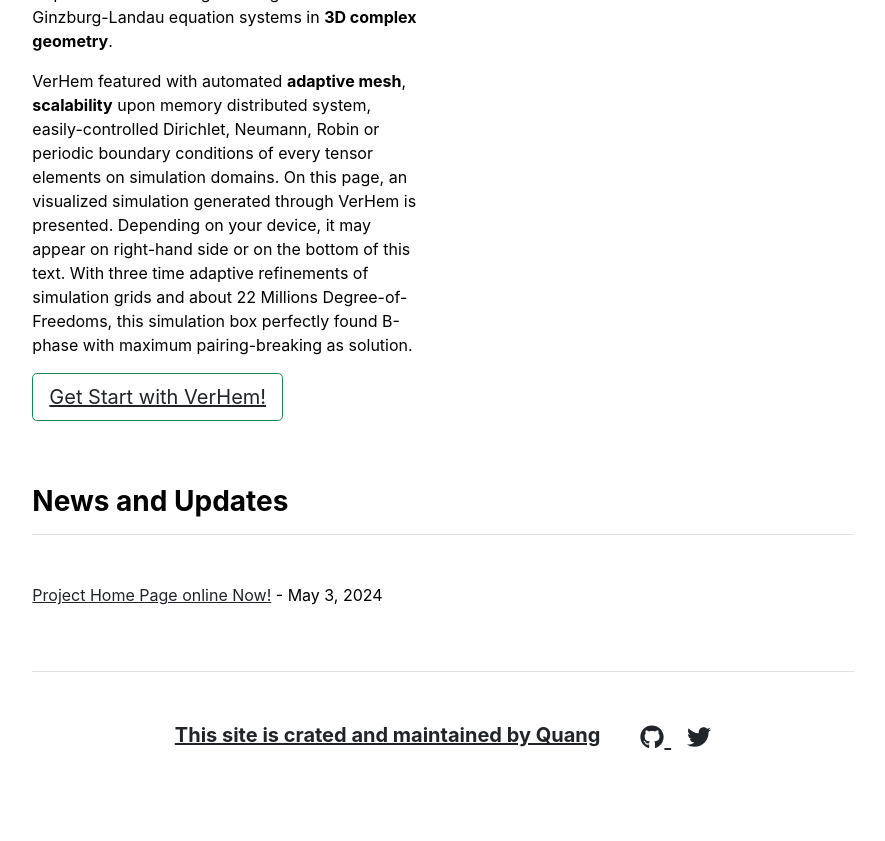
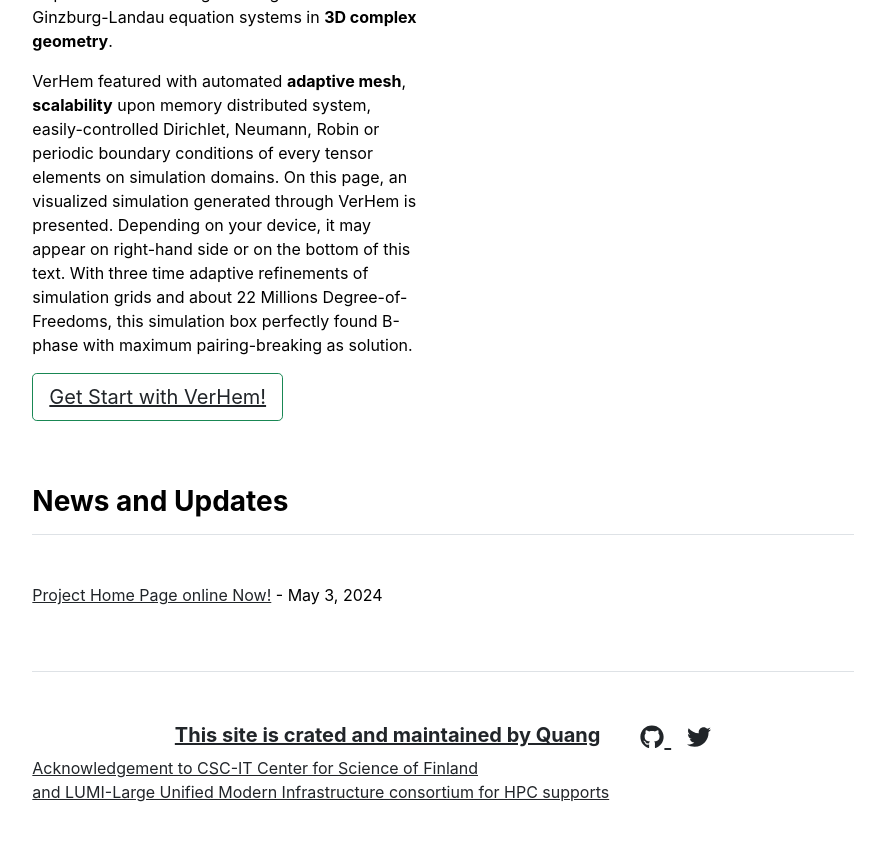
Before and after one commit to VerHem/VerHem.github.io, a Jekyll site: the page built from index.md, in a window 1280 px wide and 900 px high, scrolled down 1062 px. Shown: the top 841 px of the window, without its empty margins (197-1082 px from the left). Built offline with Jekyll 4.4.1, drawn with Linux system fonts in a browser that asks for light colours.

Commit message:
change footer info

```diff
--- a/_includes/footer.html
+++ b/_includes/footer.html
@@ -13,7 +13,15 @@
             </a>
           {% endfor %}
         </div>
-  </div>
+    </div>
+    </div class="row justify-content-md-center">
+       <div class="col col-md-auto">
+         <a href="https://www.csc.fi" >Acknowledgement to CSC-IT Center for Science of Finland</a>
+       </div>
+       <div class="col col-md-auto">
+        <a href="https://www.lumi-supercomputer.eu" >and LUMI-Large Unified Modern Infrastructure consortium for HPC supports</a>
+      </div>
+    </div>
 
 
     <!--<a href="https://www.csc.fi" >Acknowledgement to CSC-IT Center for Science of Finland</a>-->
```
